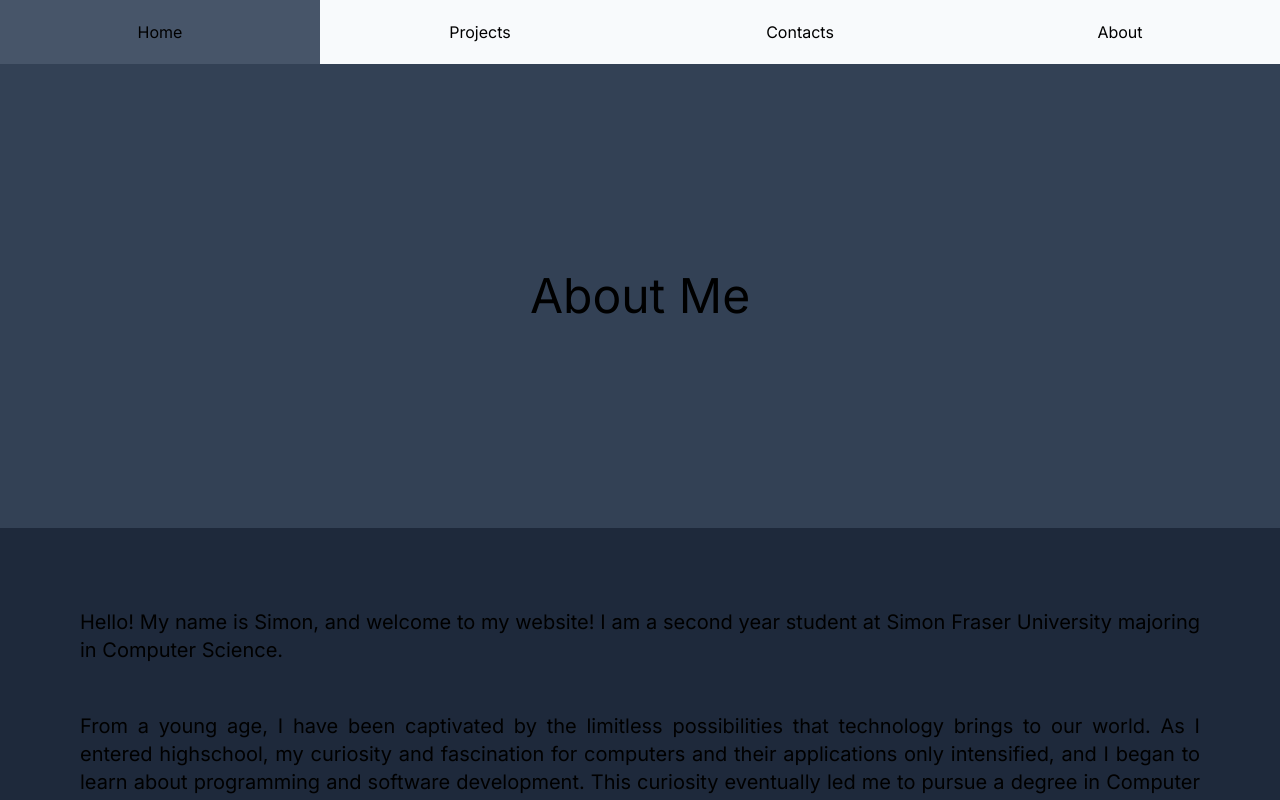
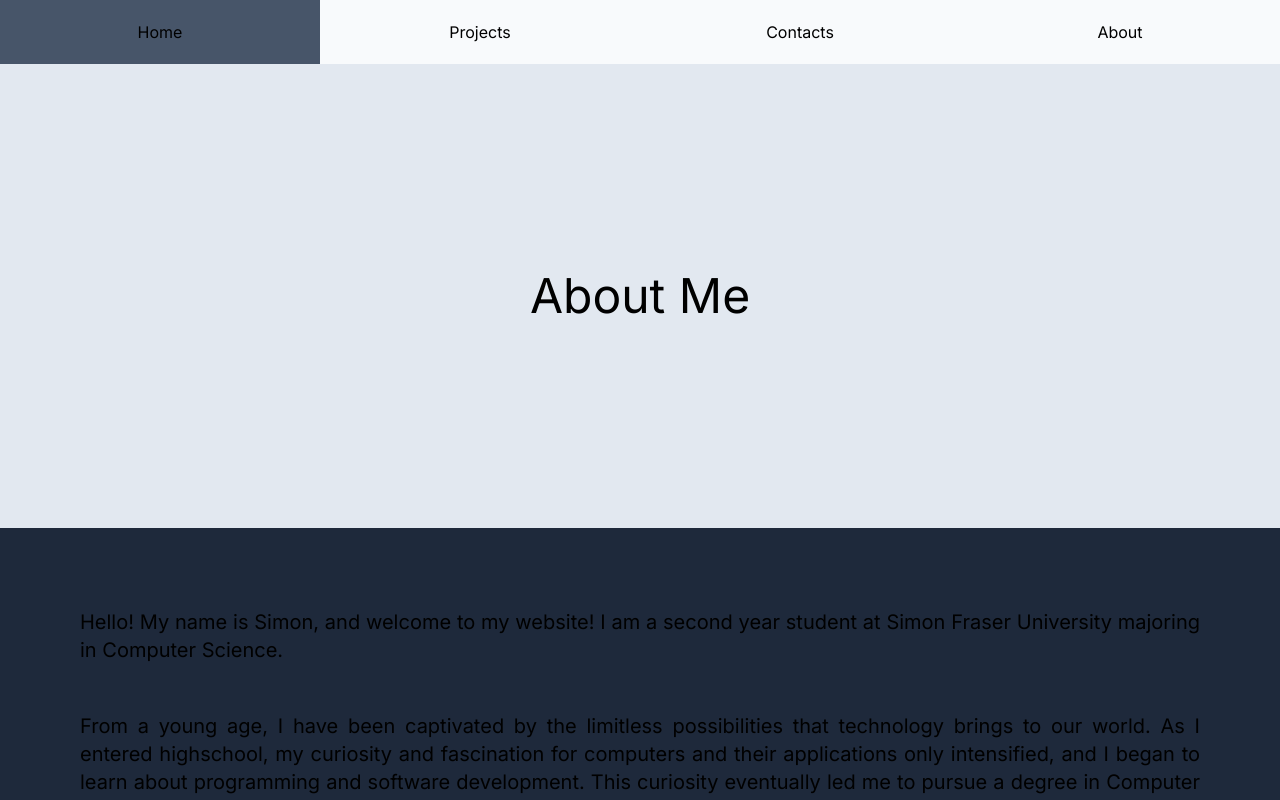
Before and after one commit to Simon7896/personal-website, a Next.js app: page /about in a window 1280 px wide. Shown: the top 800 px of the page. Built offline with nearby package versions, Linux system fonts and the light colour scheme.

Commit message:
Modified title banner colours

```diff
--- a/src/app/about/page.tsx
+++ b/src/app/about/page.tsx
@@ -22,7 +22,7 @@ export default function Page() {
     return (
         <PageTransition>
         <div>
-            <TitleBanner name="About Me" className="bg-slate-700"></TitleBanner>
+            <TitleBanner name="About Me"></TitleBanner>
             <AboutSection title="" bgcolor="bg-slate-800" bgcolorDark="bg-slate-800">
                 <p>
                     Hello! My name is Simon, and welcome to my website! I am a second year student at Simon Fraser University
--- a/src/app/components/titleBanner.tsx
+++ b/src/app/components/titleBanner.tsx
@@ -4,12 +4,12 @@ import AnimatedSentence from "./animatedSentence"
 
 type TitleBannerProps = {
     name: string;
-    className: string;
+    className?: string;
 }
 
-const TitleBanner = ({name, className: bgcolor}: TitleBannerProps) => {
+const TitleBanner = ({name, className}: TitleBannerProps) => {
     return (
-        <div className={`py-52 w-full flex flex-col justify-center ${bgcolor}`}>
+        <div className={`py-52 w-full flex flex-col justify-center bg-slate-200 dark:bg-slate-700 ${className}`}>
             <AnimatedSentence className="text-5xl text-center" text={ name } />
         </div>
     )
--- a/src/app/contacts/page.tsx
+++ b/src/app/contacts/page.tsx
@@ -29,7 +29,7 @@ export default function Page() {
     return (
         <PageTransition>
         <div className="flex flex-col">
-            <TitleBanner name="Contact Me" className="bg-slate-700"></TitleBanner>
+            <TitleBanner name="Contact Me"></TitleBanner>
             <div className="grid grid-cols-1 lg:grid-cols-2 text-center text-3xl bg-slate-500">
                 <ContactItem href="mailto:simonyu180@gmail.com" text="simonyu180@gmail.com"><MdEmail/></ContactItem>
                 <ContactItem text="Linkedin" href="https://www.linkedin.com/in/simon-yu-a9053122b"><FaLinkedin/></ContactItem>
--- a/src/app/projects/page.tsx
+++ b/src/app/projects/page.tsx
@@ -41,7 +41,7 @@ export default async function Page() {
     return (
         <PageTransition>
             <div className="flex flex-col min-h-screen">
-                <TitleBanner name="Projects" className="bg-slate-700"></TitleBanner>
+                <TitleBanner name="Projects"></TitleBanner>
                 <CardGridContainer className="flex-grow">
                 { projectRepoJson.map((repo: ProjectRepo, index: number) => {
                     return (
```
